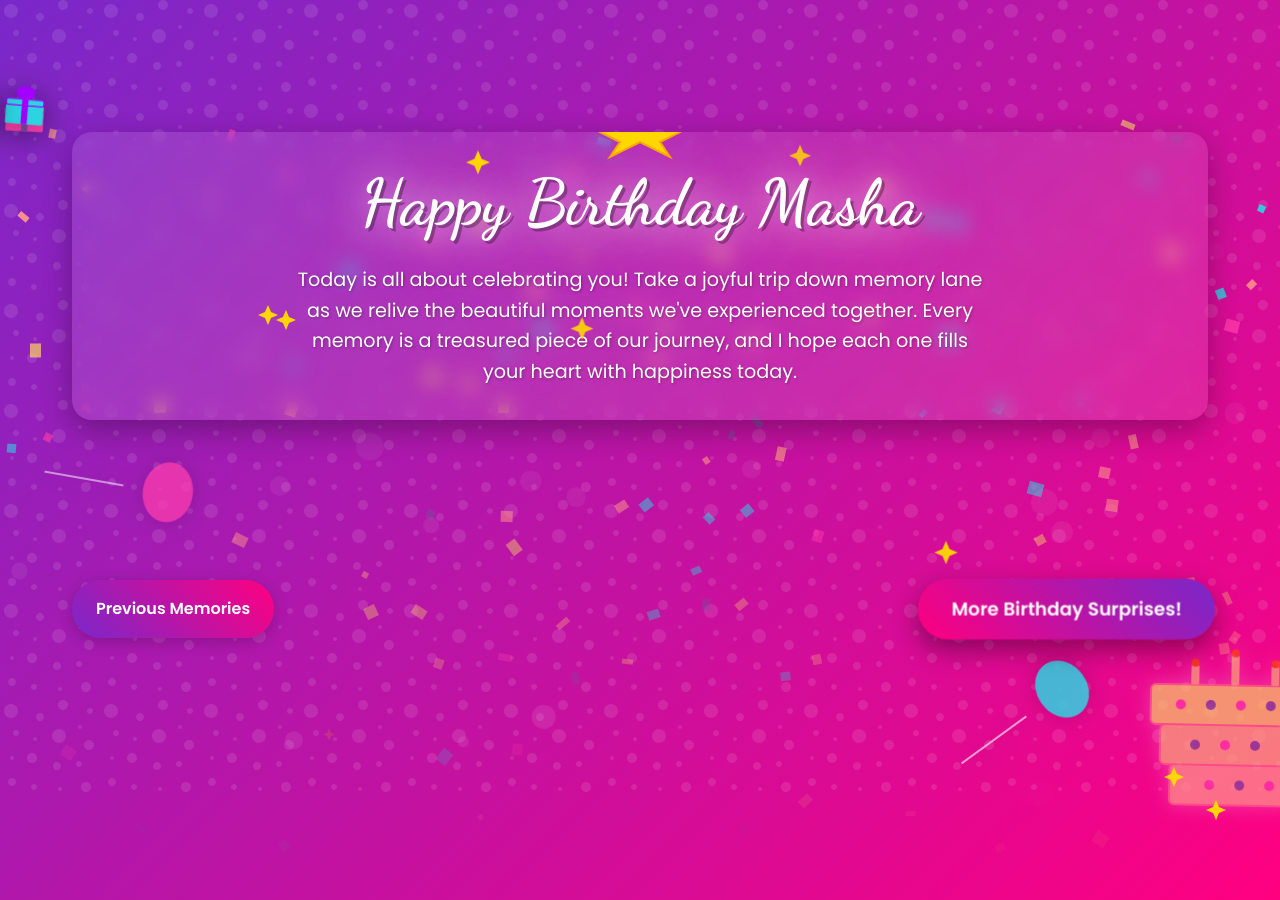
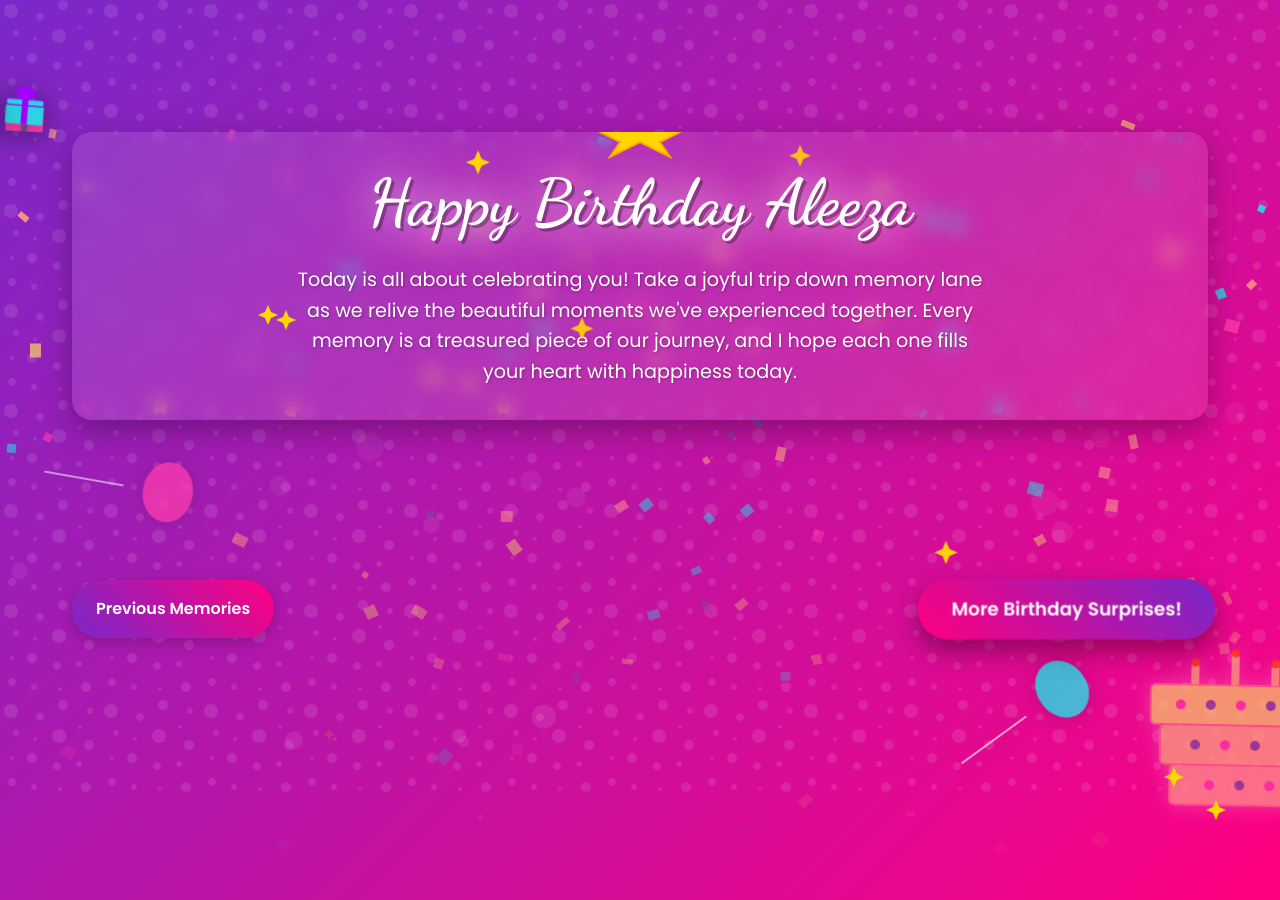
Before and after one commit to yaraya202/birthday-v5, a plain HTML site: page memory.html in a window 1280 px wide. Drawn offline with Linux system fonts and the light colour scheme.

Commit message:
Update memory.html

```diff
--- a/memory.html
+++ b/memory.html
@@ -779,7 +779,7 @@
                     <circle cx="65" cy="20" r="3" fill="#FF9A8B" />
                 </svg>
             </div>
-            <h1>Happy Birthday Masha</h1>
+            <h1>Happy Birthday Aleeza</h1>
             <p>Today is all about celebrating you! Take a joyful trip down memory lane as we relive the beautiful moments we've experienced together. Every memory is a treasured piece of our journey, and I hope each one fills your heart with happiness today.</p>
         </div>
 
```
